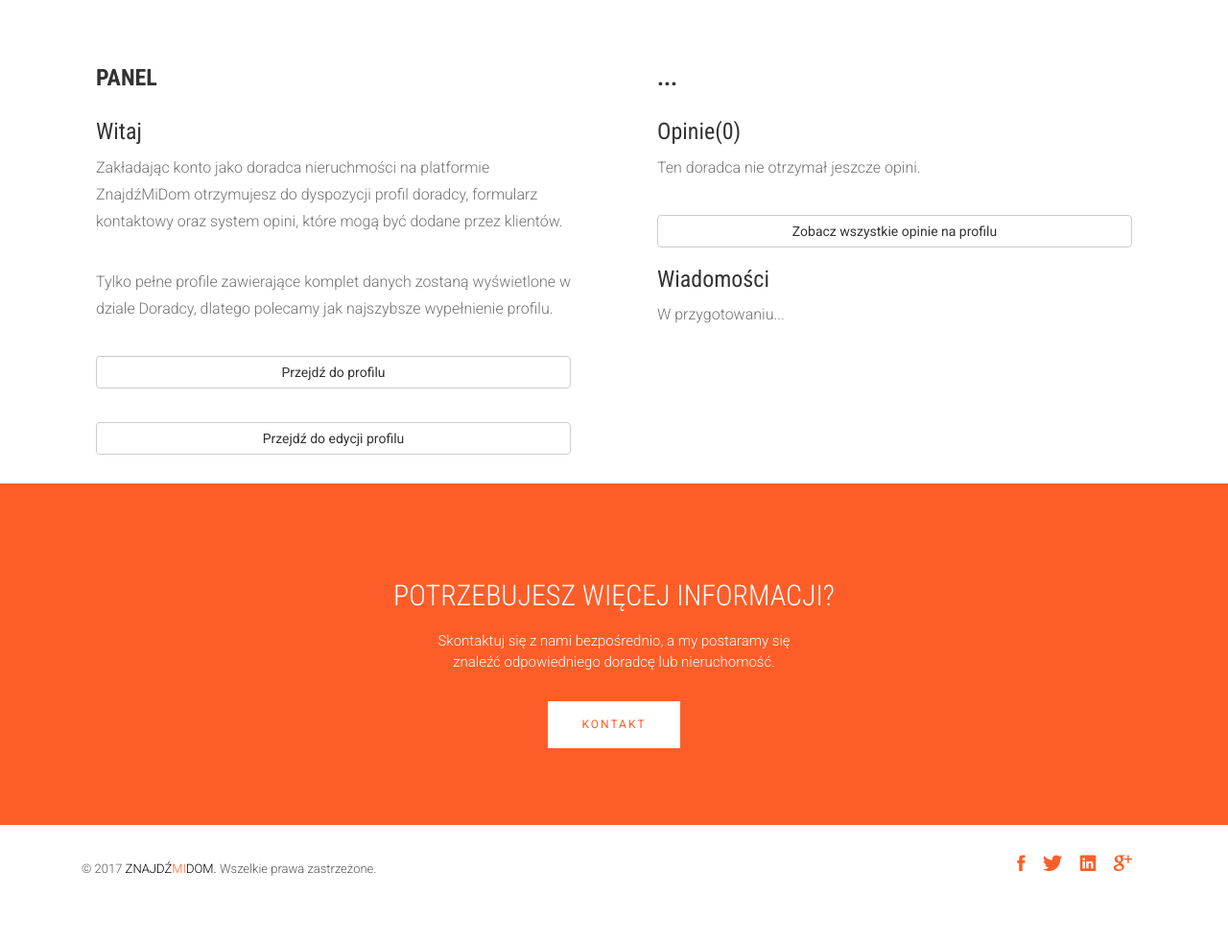
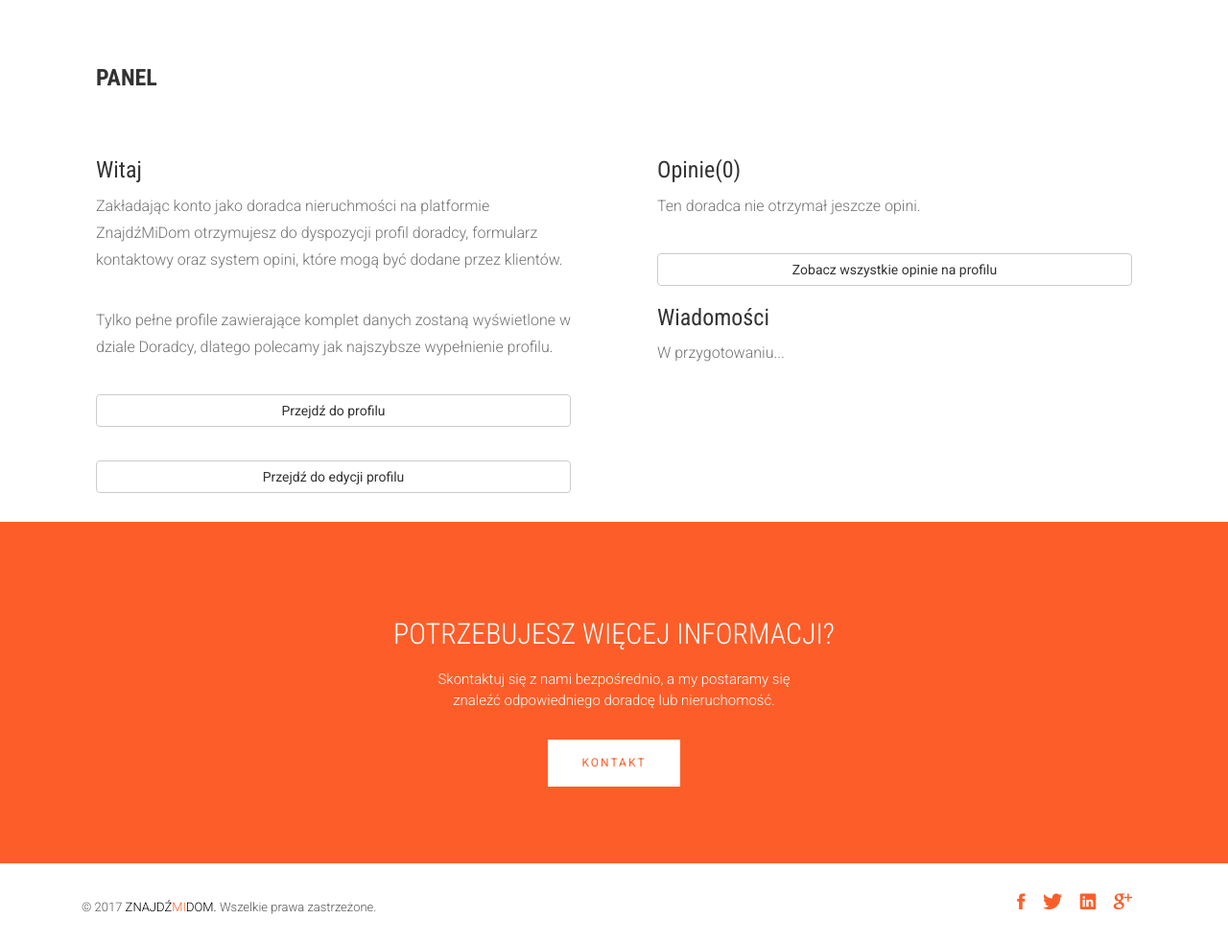
Before and after one commit to dabrodev/django-prodir-pl, a Django app: template templates/panel.html in a window 1280 px wide. Shown: the part 93-1075 px from the top of the page at 96% size. Before the commit the page ends 1035 px from the top, so only its background shows below. Run offline with Django 3.2, Linux system fonts and the light colour scheme; the template is opened without the code that fills it: values named after a table or form of the project are taken from there, others are empty; data comes from the database, SQL or seed files in the repository; some libraries are stand-ins or nearby versions; some web fonts are replaced.

Commit message:
better layout

```diff
--- a/templates/panel.html
+++ b/templates/panel.html
@@ -8,10 +8,15 @@
                 <div class="container">
                     <div class="row">
                         <div class="col-md-6 col-sm-6">
+                            <div class="block wow fadeInDown" data-wow-delay=".3s" data-wow-duration="500ms">
+                                <h2>Panel</h2>
+                            </div>
+                        </div>
+                    </div>
+                    <div class="row">
+                        <div class="col-md-6 col-sm-6">
                             <div class="block wow fadeInLeft" data-wow-delay=".3s" data-wow-duration="500ms">
-                                <h2>
-                                Panel
-                                </h2>
+
                                 {% if user == request.user %}
                                 <h3>Witaj {{ user.get_full_name }}  </h3>
                                 <p>
@@ -35,7 +40,7 @@
                         </div>
                         <div class="col-md-6 col-sm-6">
                             <div class="block wow fadeInRight" data-wow-delay=".3s" data-wow-duration="500ms">
-                                <h2>...</h2>
+
                                 <h3 >Opinie({{ profile.get_approved_reviews.count }})</h3>
                                 {% if profile.get_approved_reviews %}
                                     {% for review in profile.get_approved_reviews|slice:":3" %}
```
